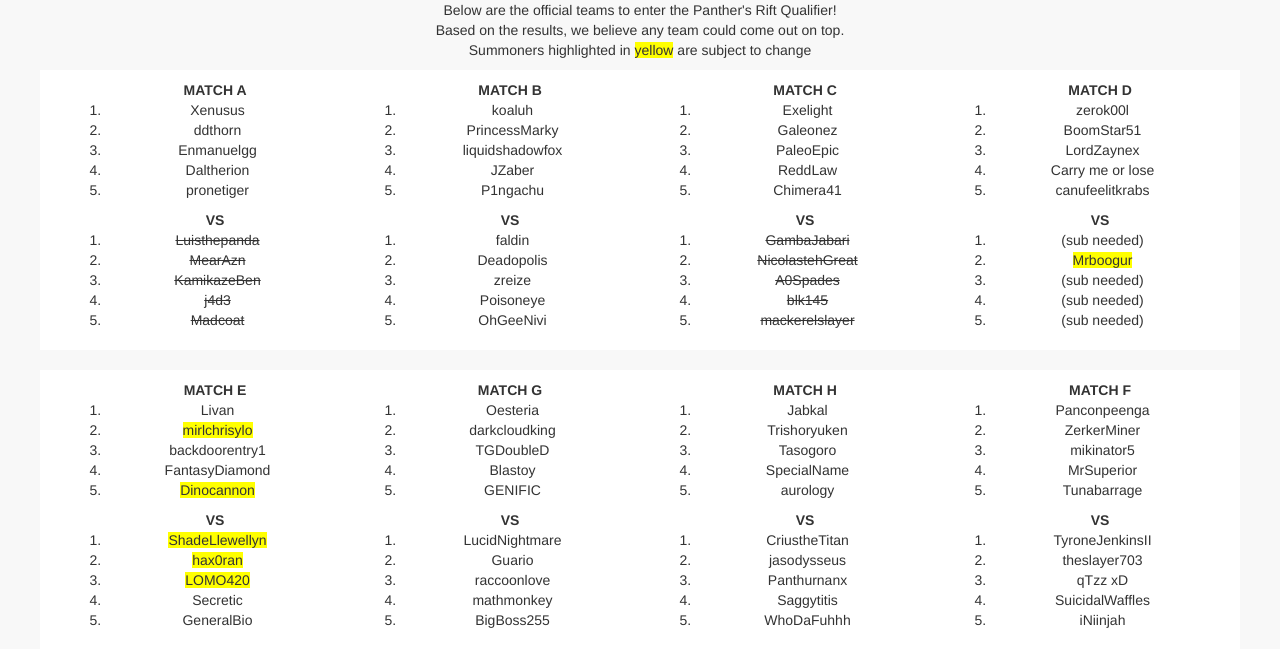
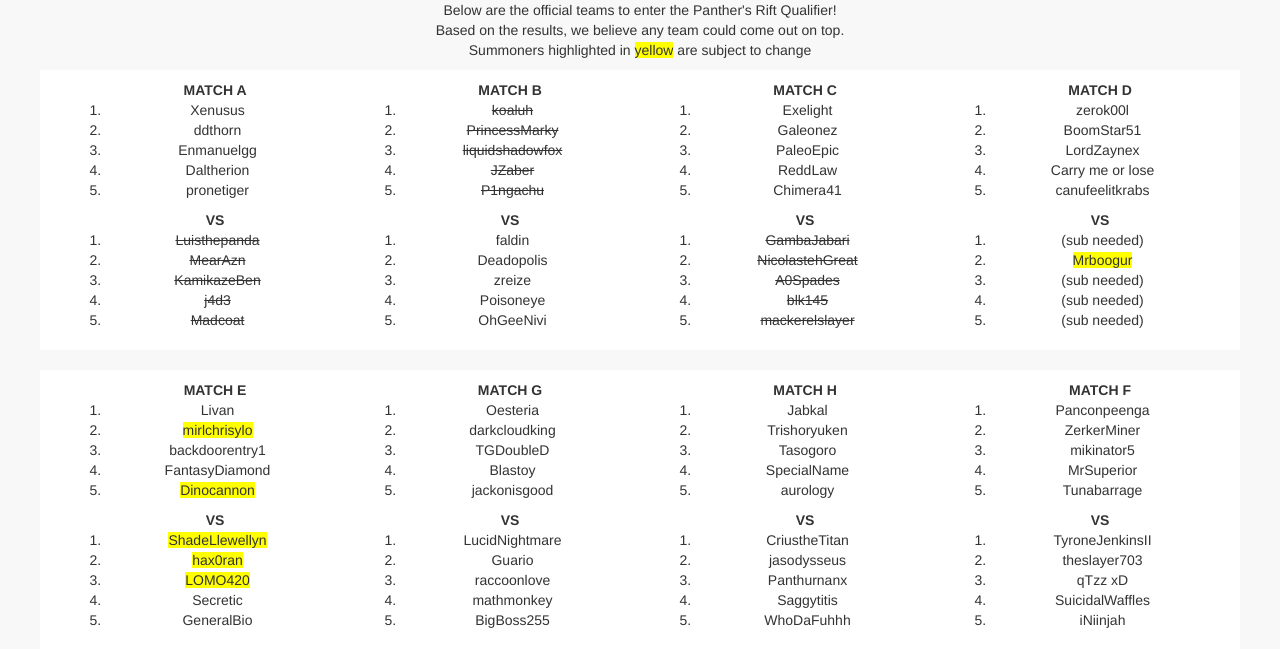
Before and after one commit to gioperalto/panthers-rift, a PHP site: page / in a window 1280 px wide. Shown: the part 1642-2291 px from the top of the page. Run offline with PHP 8.4, Linux system fonts and the light colour scheme; data that the repository does not hold is empty; a stand-in replaces the project's code that opens the database connection.

Commit message:
updated rosters

```diff
--- a/index.php
+++ b/index.php
@@ -377,11 +377,11 @@
 						<div class="col-sm-3">
 							<span class="text-center power serious push-right">Match B</span>
 							<ol>
-								<li>koaluh</li>
+								<del><li>koaluh</li>
 								<li>PrincessMarky</li>
 								<li>liquidshadowfox</li>
 								<li>JZaber</li>
-								<li>P1ngachu</li>
+								<li>P1ngachu</li></del>
 							</ol>
 							<div class="push-right power">VS</div>
 							<ol>
@@ -457,7 +457,7 @@
 								<li>darkcloudking</li>
 								<li>TGDoubleD</li>
 								<li>Blastoy</li>
-								<li>GENIFIC</li>
+								<li>jackonisgood</li>
 							</ol>
 							<div class="push-right power">VS</div>
 							<ol>
```
